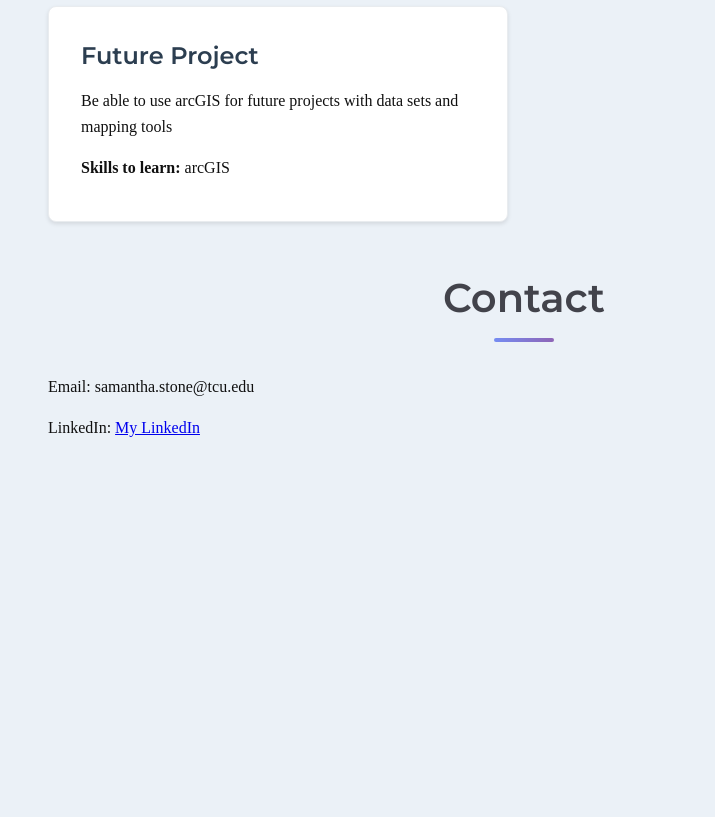
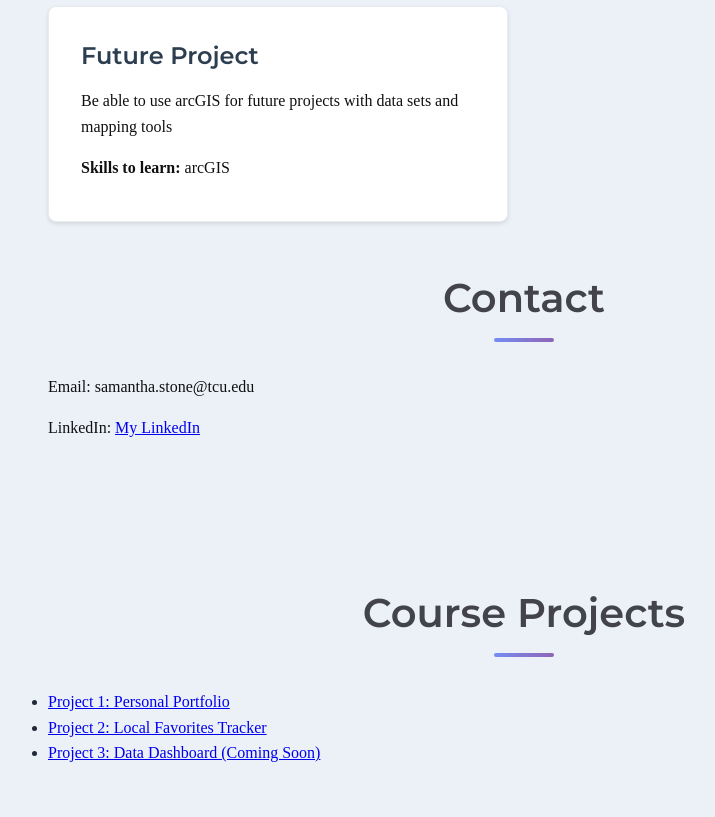
Before and after one commit to sstone1029/writ40363-portfolio, a plain HTML site: page index.html in a window 1280 px wide. Shown: the part 2505-3322 px from the top of the page, without its empty margins (116-831 px from the left). Before the commit the page ends 3146 px from the top, so only its background shows below. Drawn offline with Linux system fonts and the light colour scheme; a web font is replaced by a local one.

Commit message:
Portfolio Naivgation

```diff
--- a/index.html
+++ b/index.html
@@ -118,6 +118,14 @@
 
 
 </section>
+<section class="projects">
+    <h2>Course Projects</h2>
+    <ul>
+        <li><a href="projects/project1-original/">Project 1: Personal Portfolio</a></li>
+        <li><a href="projects/project2-tracker/">Project 2: Local Favorites Tracker</a></li>
+        <li><a href="projects/project3-dashboard/">Project 3: Data Dashboard (Coming Soon)</a></li>
+    </ul>
+</section>
 
 </main>
 </body>
```
Also changed, not shown: projects/project2-tracker/index.html (+3 -0 lines), projects/project3-dashboard/index.html (+3 -0 lines).
